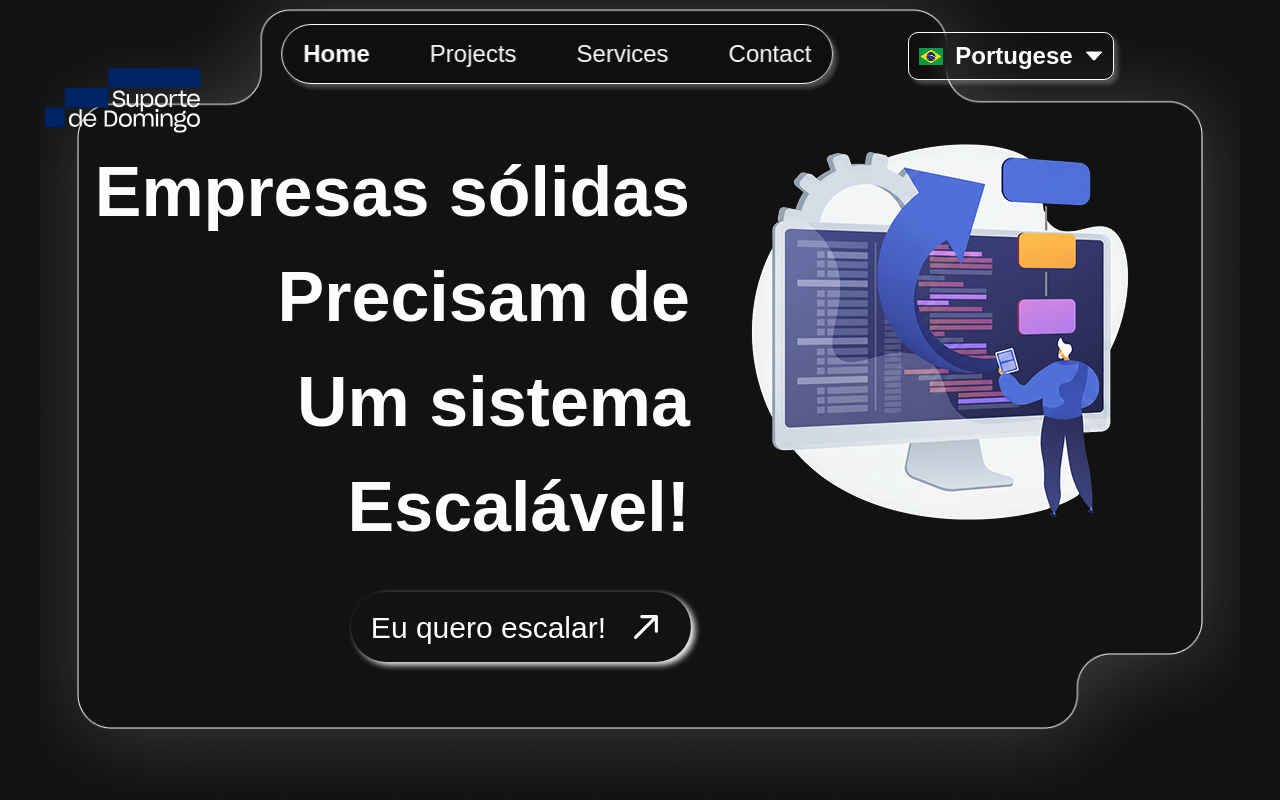
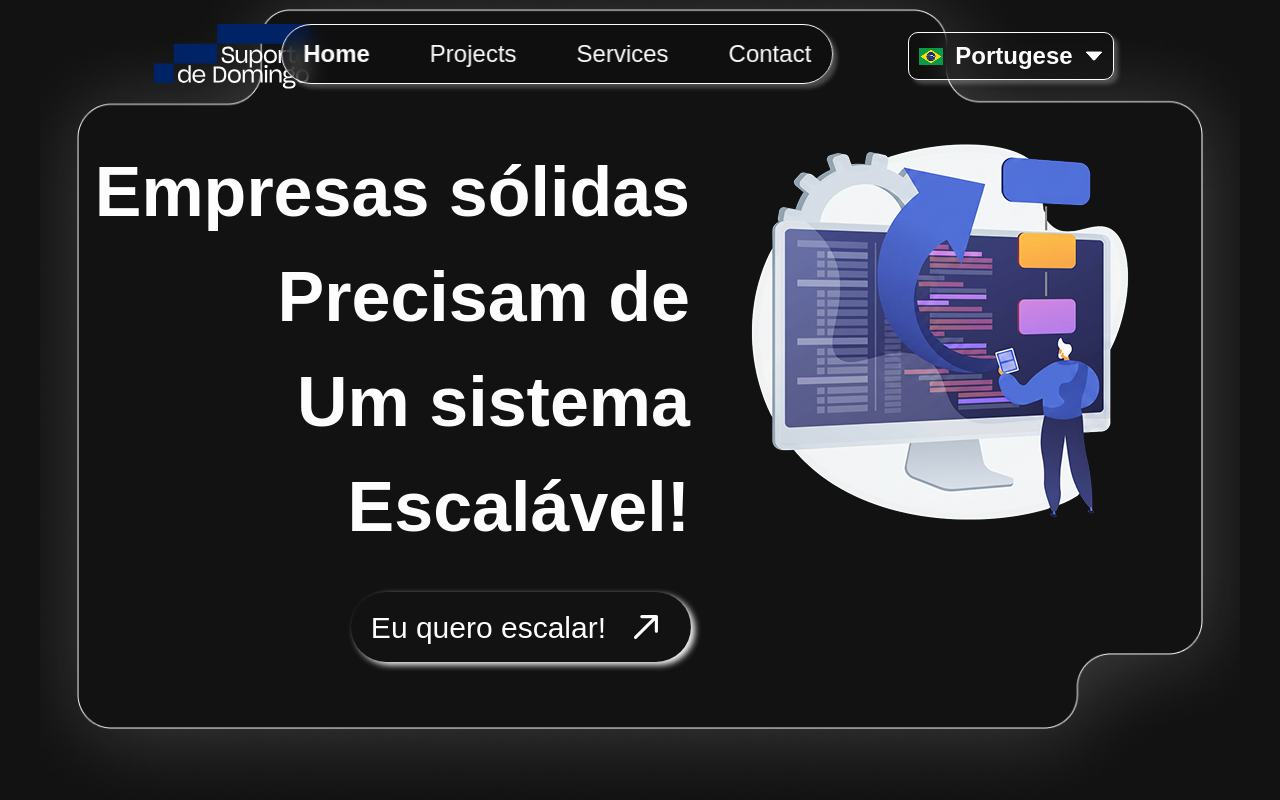
Before and after one commit to srjuninn/suporteDeDomingoRebrand-Project, a React (Vite) app: page / in a window 1280 px wide. Shown: the top 800 px of the page. Built offline with nearby package versions, Linux system fonts and the light colour scheme.

Commit message:
style: change logo position

```diff
--- a/src/styles/_reset.scss
+++ b/src/styles/_reset.scss
@@ -64,8 +64,8 @@ h1, h2, h3, h4, h5, h6 {
 
 .sdd {
   position: absolute;
-  top: 8.5%;
-  left: 3.5%;
+  top: 3%;
+  left: 12%;
 }
 
 .background-svg {
```
